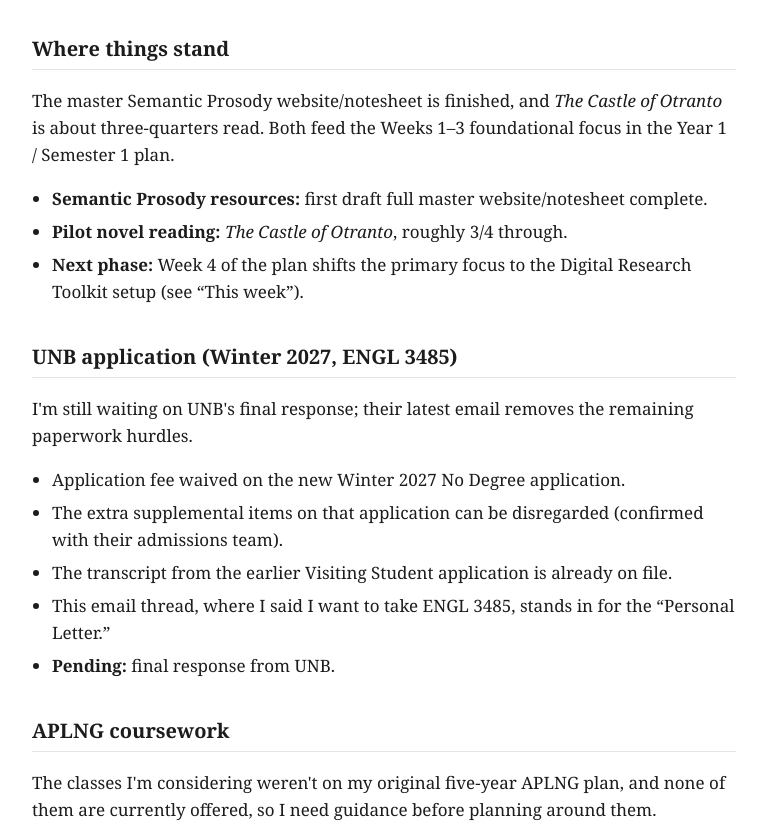
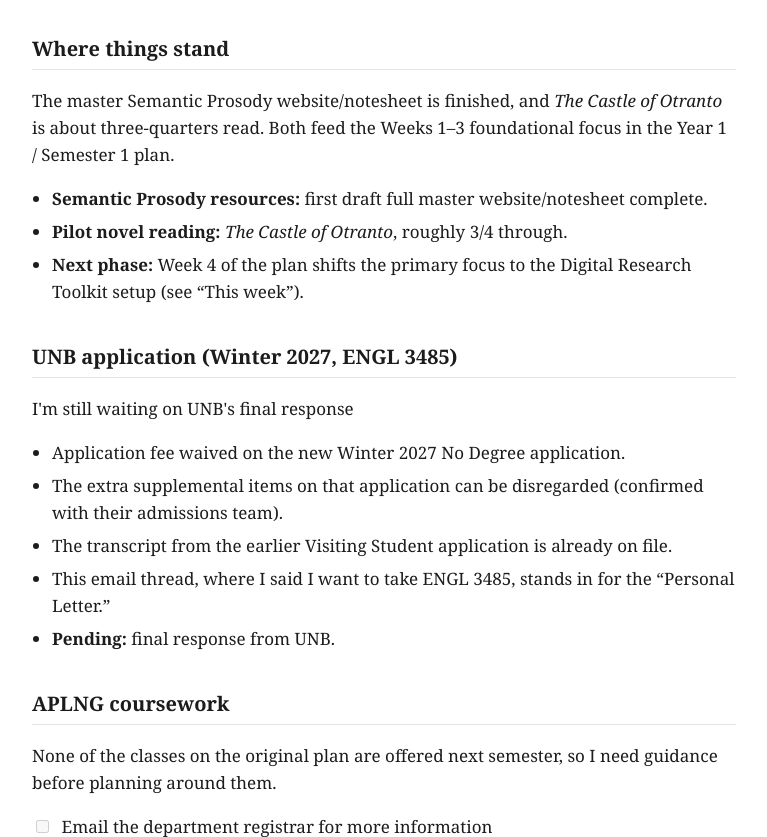
Before and after one commit to pbc5320/WalkerProgressNotes, a plain HTML site: page index.html in a window 1280 px wide. Shown: the part 121-958 px from the top of the page, without its empty margins (256-1023 px from the left). Drawn offline with Linux system fonts and the light colour scheme.

Commit message:
Update index.html

```diff
--- a/index.html
+++ b/index.html
@@ -34,7 +34,7 @@
 </ul>
 
 <h2>UNB application (Winter 2027, ENGL 3485)</h2>
-<p>I'm still waiting on UNB's final response; their latest email removes the remaining paperwork hurdles.</p>
+<p>I'm still waiting on UNB's final response </p>
 <ul>
   <li>Application fee waived on the new Winter 2027 No Degree application.</li>
   <li>The extra supplemental items on that application can be disregarded (confirmed with their admissions team).</li>
@@ -44,7 +44,7 @@
 </ul>
 
 <h2>APLNG coursework</h2>
-<p>The classes I'm considering weren't on my original five-year APLNG plan, and none of them are currently offered, so I need guidance before planning around them.</p>
+<p>None of the classes on the original plan are offered next semester, so I need guidance before planning around them.</p>
 <ul class="tasks">
   <li><input type="checkbox" disabled> <span>Email the department registrar for more information</span></li>
   <li><input type="checkbox" disabled> <span>Set up a meeting with my APLNG professor to go through the options and get recommendations</span></li>
```
